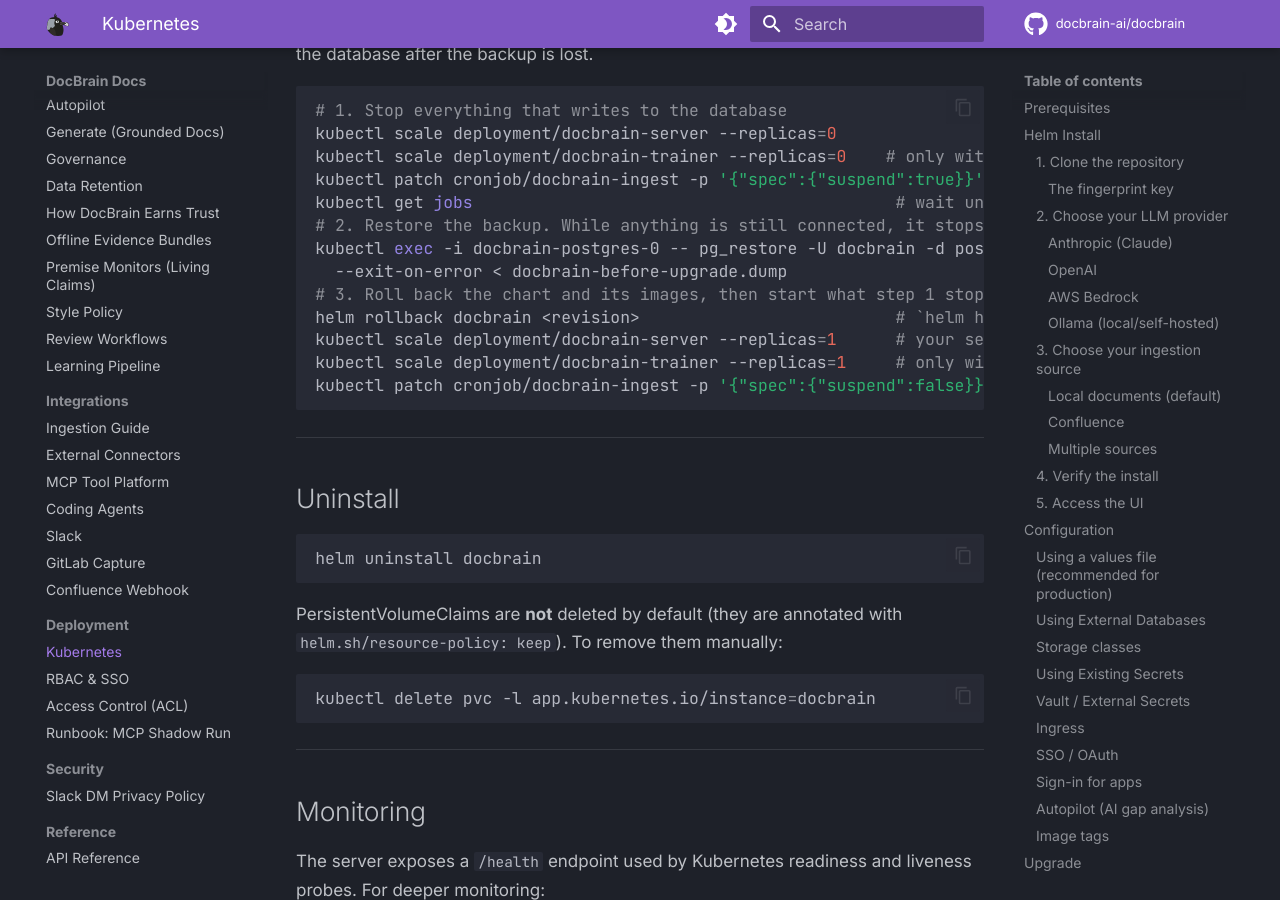
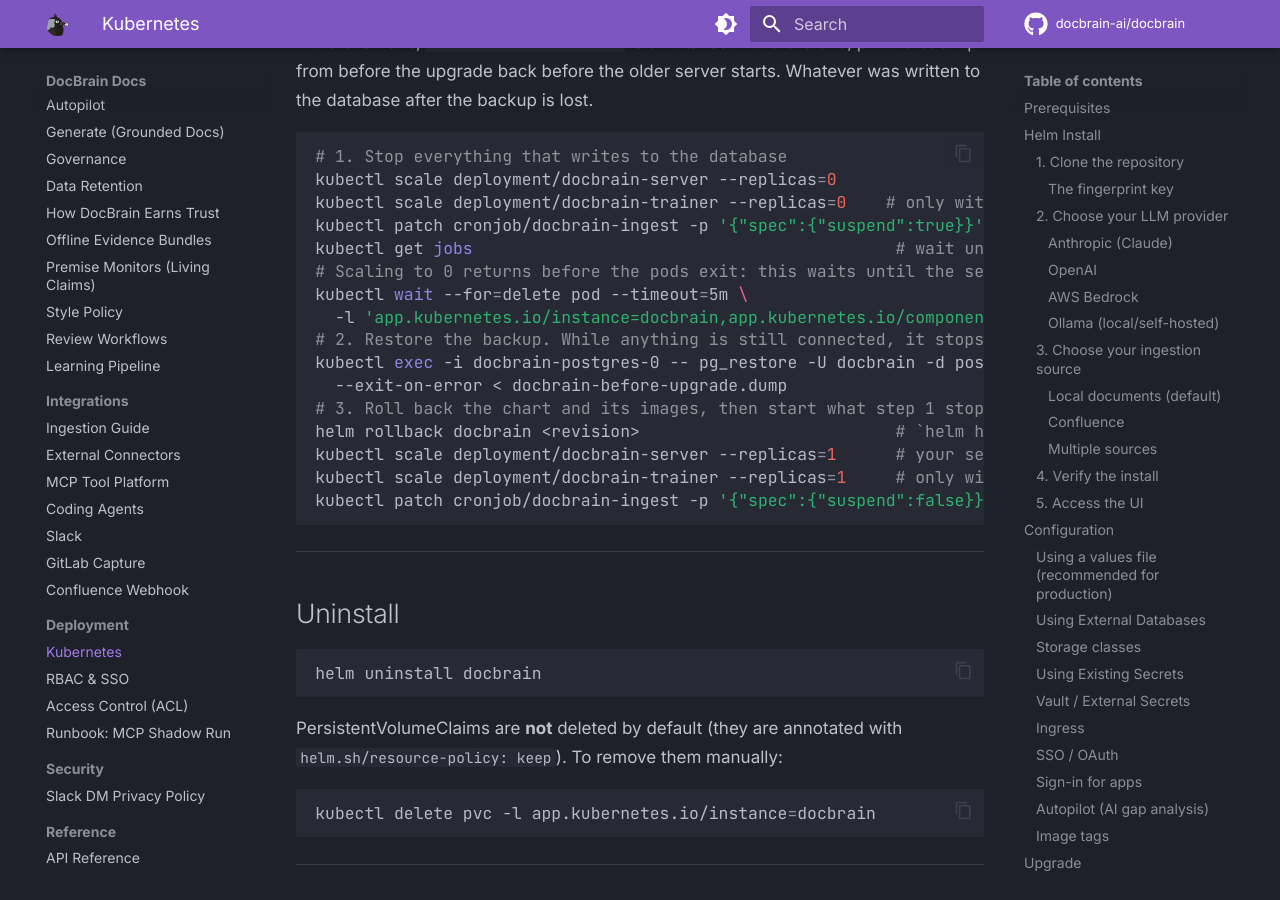
Before and after one commit to docbrain-ai/docbrain, an MkDocs documentation site: the page built from docs/kubernetes.md, in a window 1280 px wide and 900 px high, scrolled down 14518 px. Built offline with MkDocs 1.6.1 and Material for MkDocs 9.7.7, drawn with Linux system fonts in a browser that asks for light colours; comment, search, counter and statistics services are not loaded; some of the changed text lies outside the part shown.

Commit message:
docs: the backup stops the upgrade when it fails, and Roll back waits for the pods to exit (review N5)
Pasted whole, a failed kubectl exec still left a 0-byte dump behind the redirect and helm upgrade ran,
so the backup Roll back relies on was empty after the migration. The dump, a size check and the upgrade
are now one && chain. In Roll back, kubectl scale returns before the pods exit, so the restore refused
and helm rollback ran anyway; a kubectl wait --for=delete on the server and trainer pods now comes
before the restore.

````diff
--- a/docs/kubernetes.md
+++ b/docs/kubernetes.md
@@ -528,8 +528,10 @@ Back up the database first: going back to the older version may need it ([Roll b
 PostgreSQL and a release named `docbrain` (the pod is `<release>-docbrain-postgres-0` otherwise):
 
 ```bash
-kubectl exec docbrain-postgres-0 -- pg_dump -U docbrain -d docbrain -Fc > docbrain-before-upgrade.dump
-helm upgrade docbrain ./helm/docbrain -f my-values.yaml
+# The upgrade runs only when the backup worked and is not empty.
+kubectl exec docbrain-postgres-0 -- pg_dump -U docbrain -d docbrain -Fc > docbrain-before-upgrade.dump &&
+  test -s docbrain-before-upgrade.dump &&
+  helm upgrade docbrain ./helm/docbrain -f my-values.yaml
 ```
 
 With an external database (`postgresql.internal: false`), back it up with that database's own tools.
@@ -569,6 +571,9 @@ kubectl scale deployment/docbrain-server --replicas=0
 kubectl scale deployment/docbrain-trainer --replicas=0    # only with trainer.enabled
 kubectl patch cronjob/docbrain-ingest -p '{"spec":{"suspend":true}}'
 kubectl get jobs                                           # wait until no ingest job is running
+# Scaling to 0 returns before the pods exit: this waits until the server and trainer pods are gone
+kubectl wait --for=delete pod --timeout=5m \
+  -l 'app.kubernetes.io/instance=docbrain,app.kubernetes.io/component in (server,trainer)'
 # 2. Restore the backup. While anything is still connected, it stops at its first step and changes nothing.
 kubectl exec -i docbrain-postgres-0 -- pg_restore -U docbrain -d postgres --clean --if-exists --create \
   --exit-on-error < docbrain-before-upgrade.dump
````
